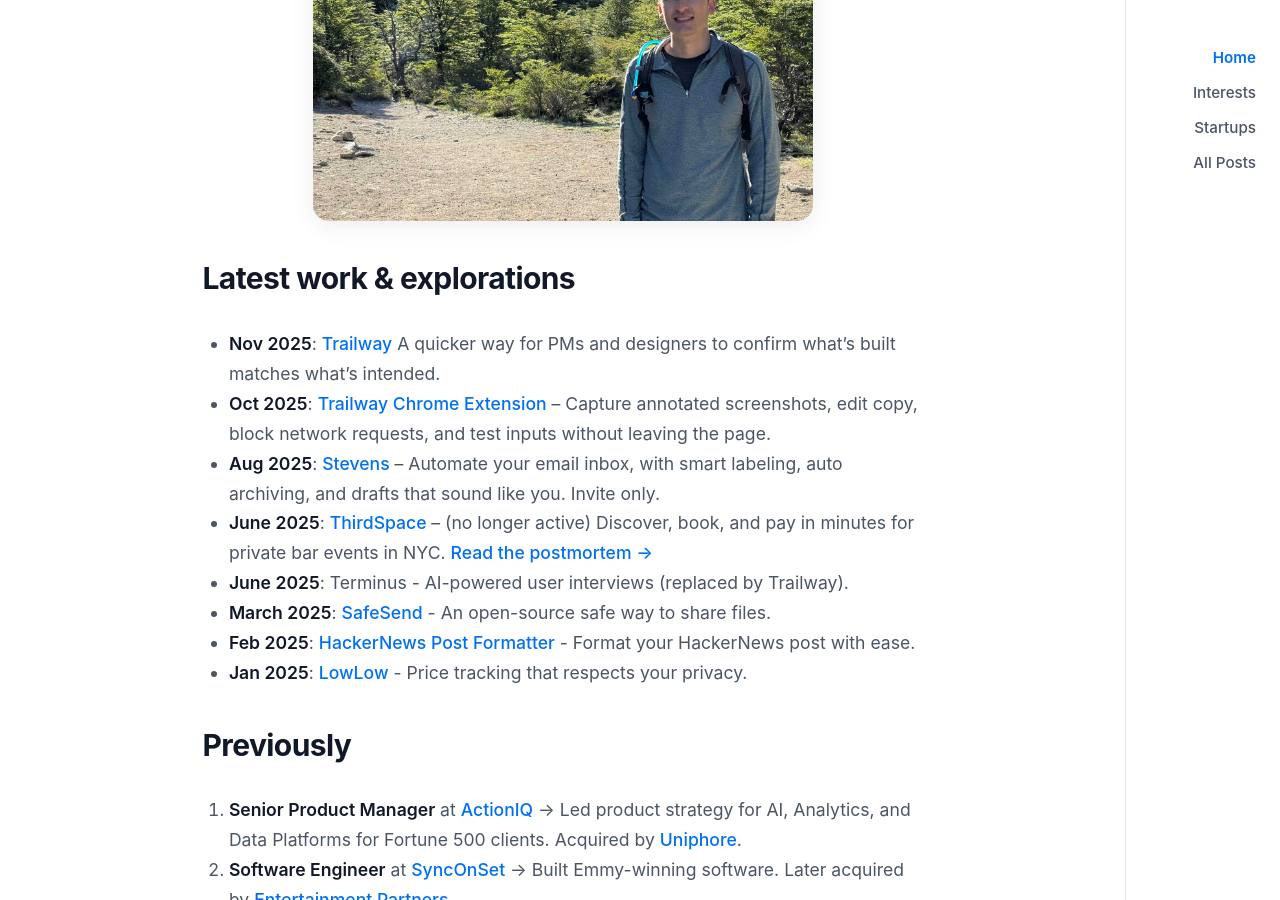
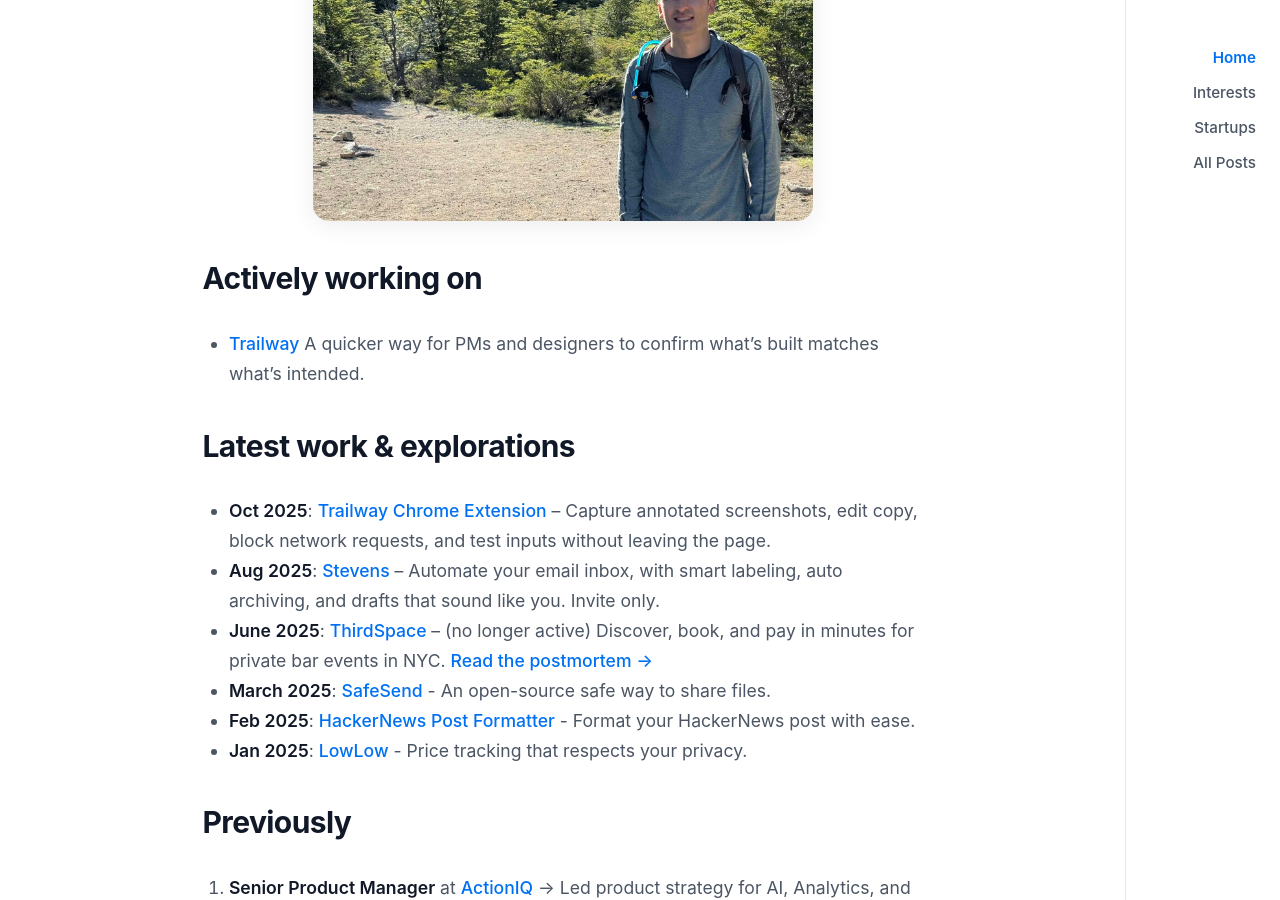
Before and after one commit to PBlanco/pblanco.github.io, a Jekyll site: the page built from index.md, in a window 1280 px wide and 900 px high, scrolled down 552 px. Built offline with Jekyll 4.4.1, drawn with Linux system fonts in a browser that asks for light colours.

Commit message:
Update homepage active work section

```diff
--- a/index.md
+++ b/index.md
@@ -17,12 +17,13 @@
 
 ![Peter Blanco - Product Manager and Tech Professional](/assets/home.jpg){: .intro-img }
 
+## Actively working on
+- [Trailway](https://www.trailway.ai){:target="_blank"} A quicker way for PMs and designers to confirm what’s built matches what’s intended.
+
 ## Latest work & explorations
-- **Nov 2025**: [Trailway](https://www.trailway.ai){:target="_blank"} A quicker way for PMs and designers to confirm what’s built matches what’s intended.
 - **Oct 2025**: [Trailway Chrome Extension](https://chromewebstore.google.com/detail/dnecicegfbfoiipbiniljinalklfeaak){:target="_blank"} – Capture annotated screenshots, edit copy, block network requests, and test inputs without leaving the page.
 - **Aug 2025**: [Stevens](https://heystevens.com){:target="_blank"} – Automate your email inbox, with smart labeling, auto archiving, and drafts that sound like you. Invite only.
 - **June 2025**: [ThirdSpace ](/startup/thirdspaces-we-found-a-problem-but-no-business/){:target="_blank"} – (no longer active) Discover, book, and pay in minutes for private bar events in NYC. [Read the postmortem &rarr;](/startup/thirdspaces-we-found-a-problem-but-no-business/)
-- **June 2025**: Terminus - AI-powered user interviews (replaced by Trailway).
 - **March 2025**: [SafeSend](https://github.com/PBlanco/SafeSend){:target="_blank"} - An open-source safe way to share files.
 - **Feb 2025**: [HackerNews Post Formatter](https://hnpostformatter.blancotech.com/){:target="_blank"} - Format your HackerNews post with ease.
 - **Jan 2025**: [LowLow](https://lowlow.bot){:target="_blank"} - Price tracking that respects your privacy.
```
